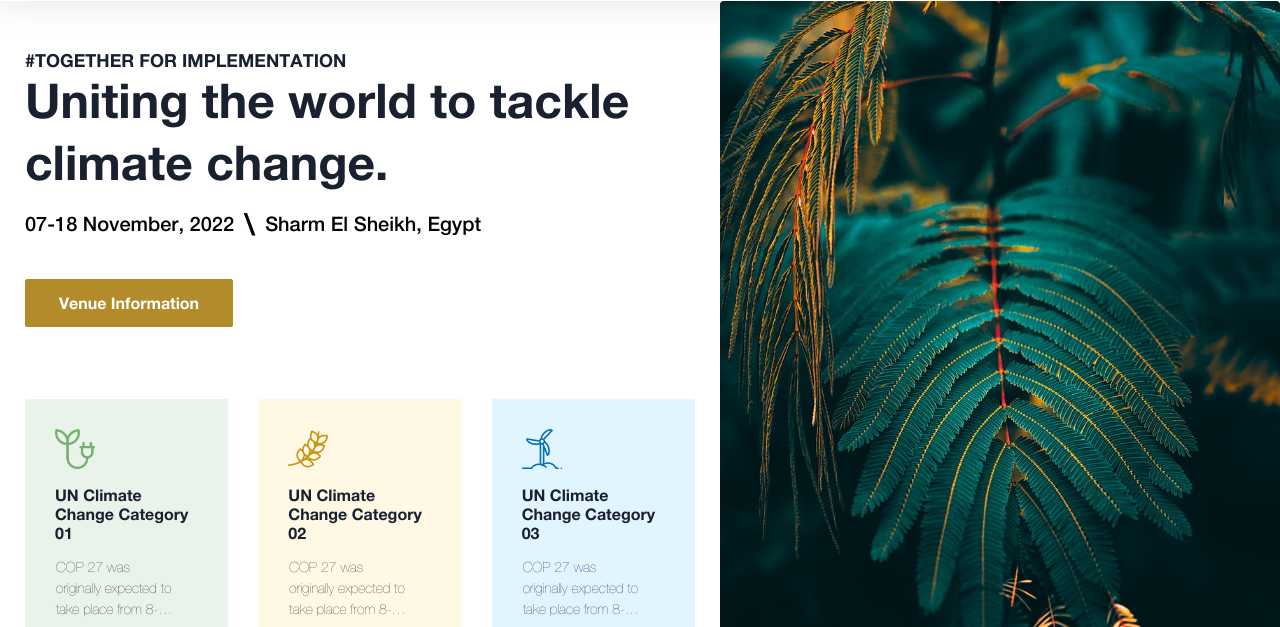
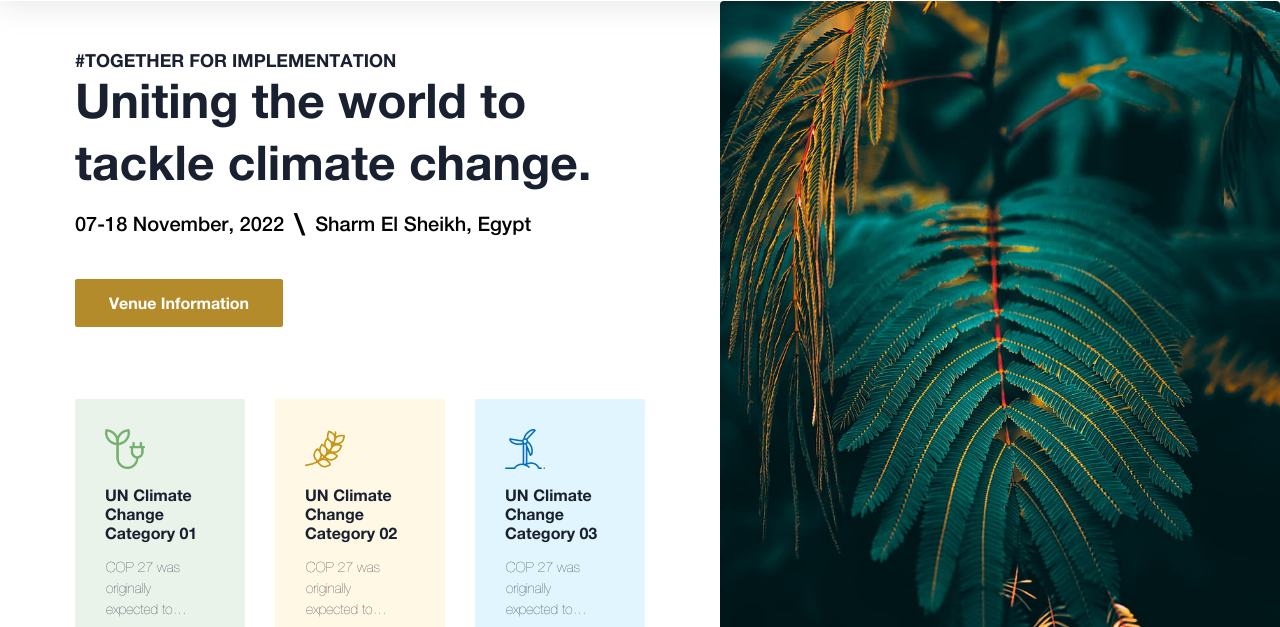
Before and after one commit to HossamEisa/Cop27, a website: page index.html in a window 1280 px wide. Shown: the part 164-791 px from the top of the page. Drawn offline with Linux system fonts and the light colour scheme; animation ran at ten frames a second; files whose address does not match are found by name.

Commit message:
fix slide responsive

```diff
--- a/assets/scss/pages/_home.scss
+++ b/assets/scss/pages/_home.scss
@@ -49,17 +49,17 @@
         }
 
         @include mq('lg') {
-            max-width: 540px;
+            max-width: 500px;
         }
 
 
         @include mq('xl') {
-            max-width: 700px;
+            max-width: 600px;
             margin-left: auto;
         }
 
         @include mq('xxl') {
-            max-width: 900px;
+            max-width: 800px;
             margin-left: auto;
         }
     }
```
Also changed, not shown: assets/css/style.css.
